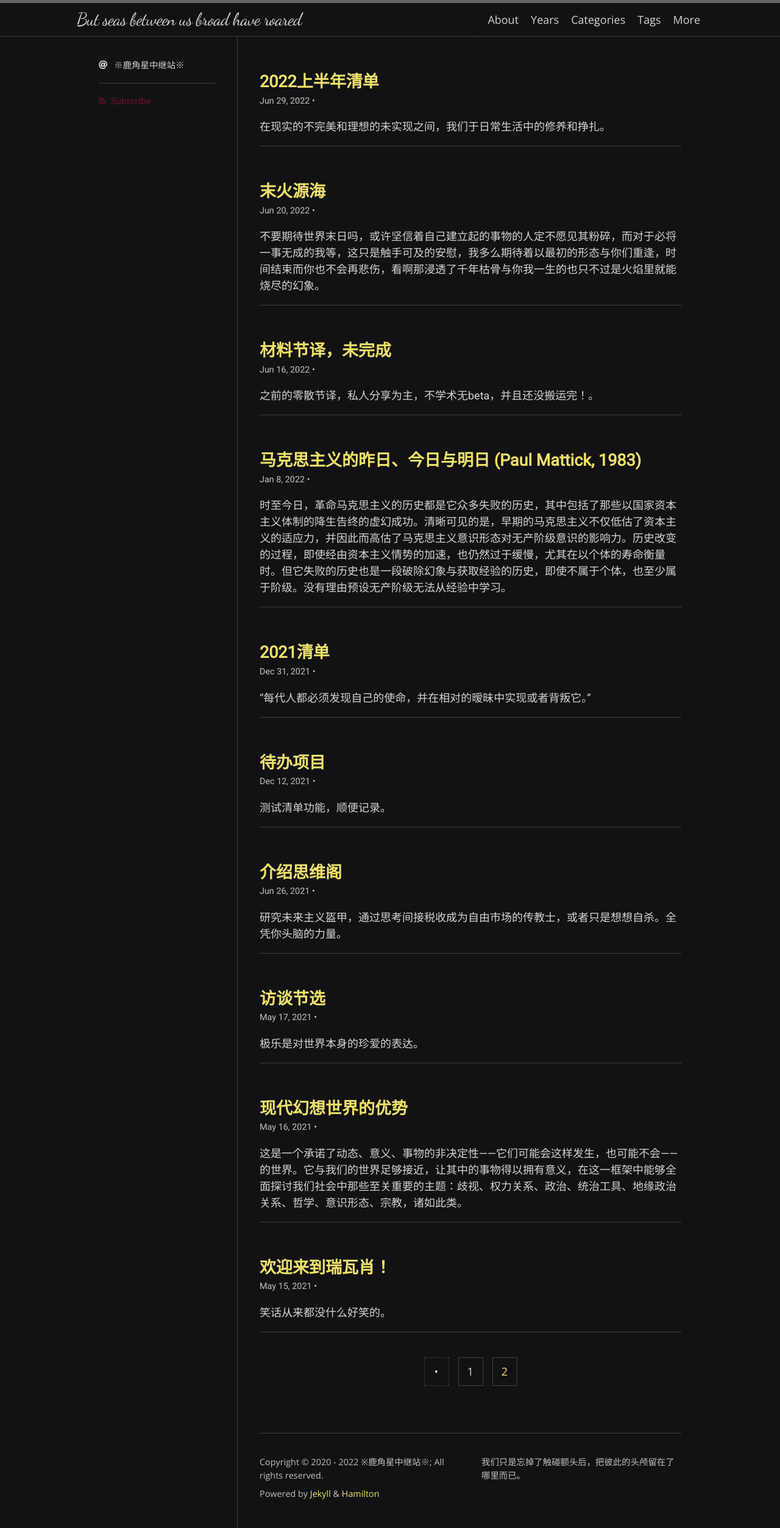
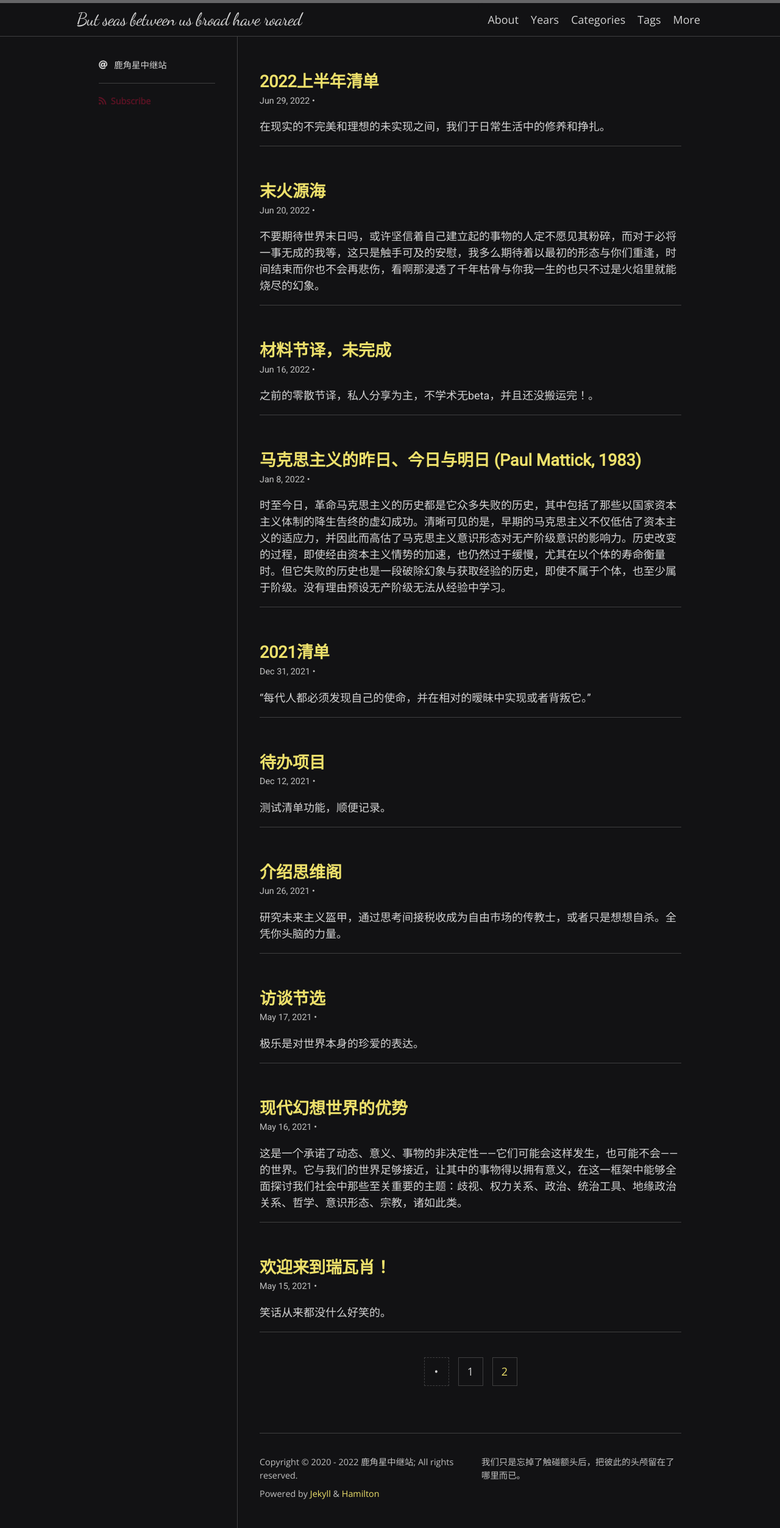
Before and after one commit to scatterdclouds/scatterdclouds.github.io, a Jekyll site: the page built from index.html, in a window 1280 px wide. Shown: the whole page at 61% size. Built offline with Jekyll 4.4.1, drawn with Linux system fonts in a browser that asks for light colours; nearby versions of some CDN libraries; some web fonts are replaced; the list of posts is cut into pages by our own code; comment, search, counter and statistics services are not loaded.

```diff
--- a/_config.yml
+++ b/_config.yml
@@ -1,6 +1,6 @@
 title: But seas between us broad have roared
 description: 我们只是忘掉了触碰额头后，把彼此的头颅留在了哪里而已。
-author: ※鹿角星中继站※
+author: 鹿角星中继站
 avatar:
 email:
 
```
